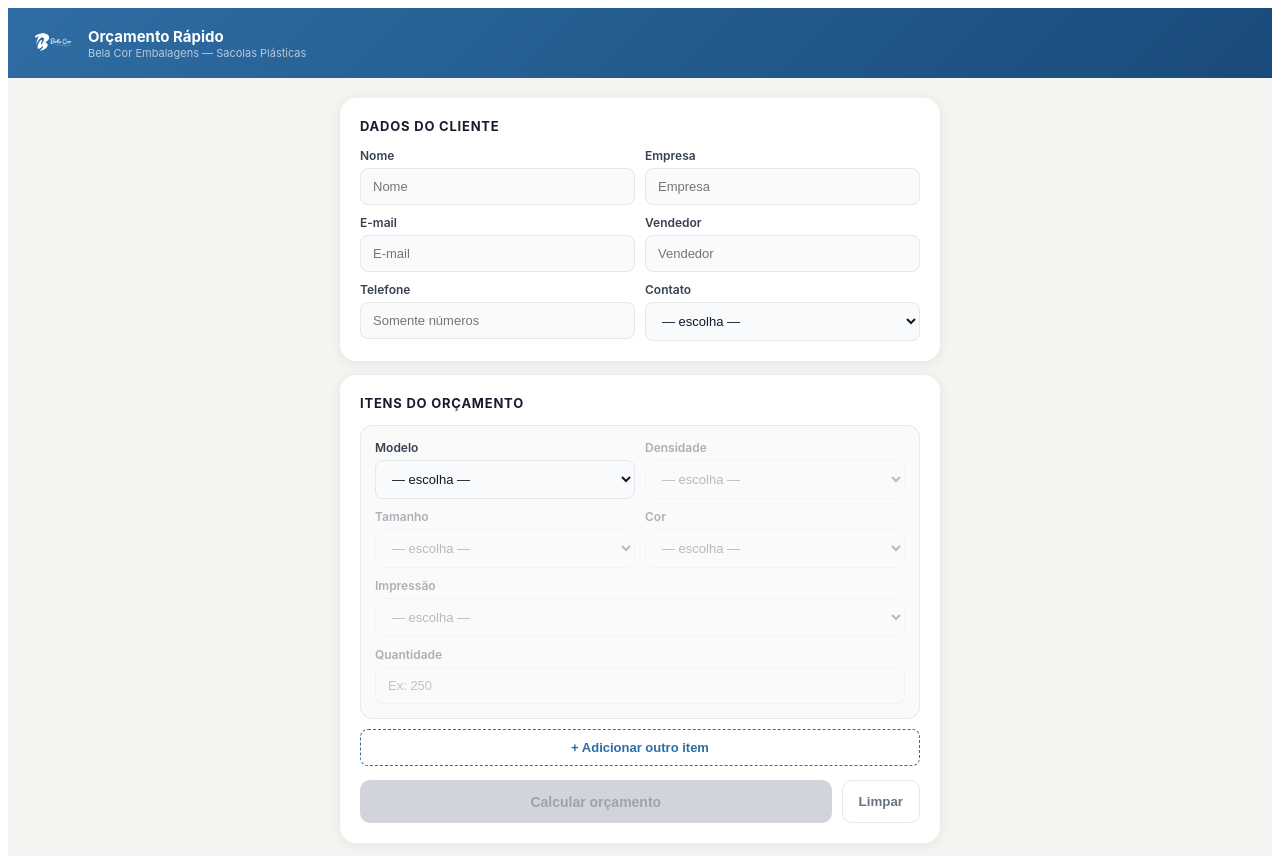
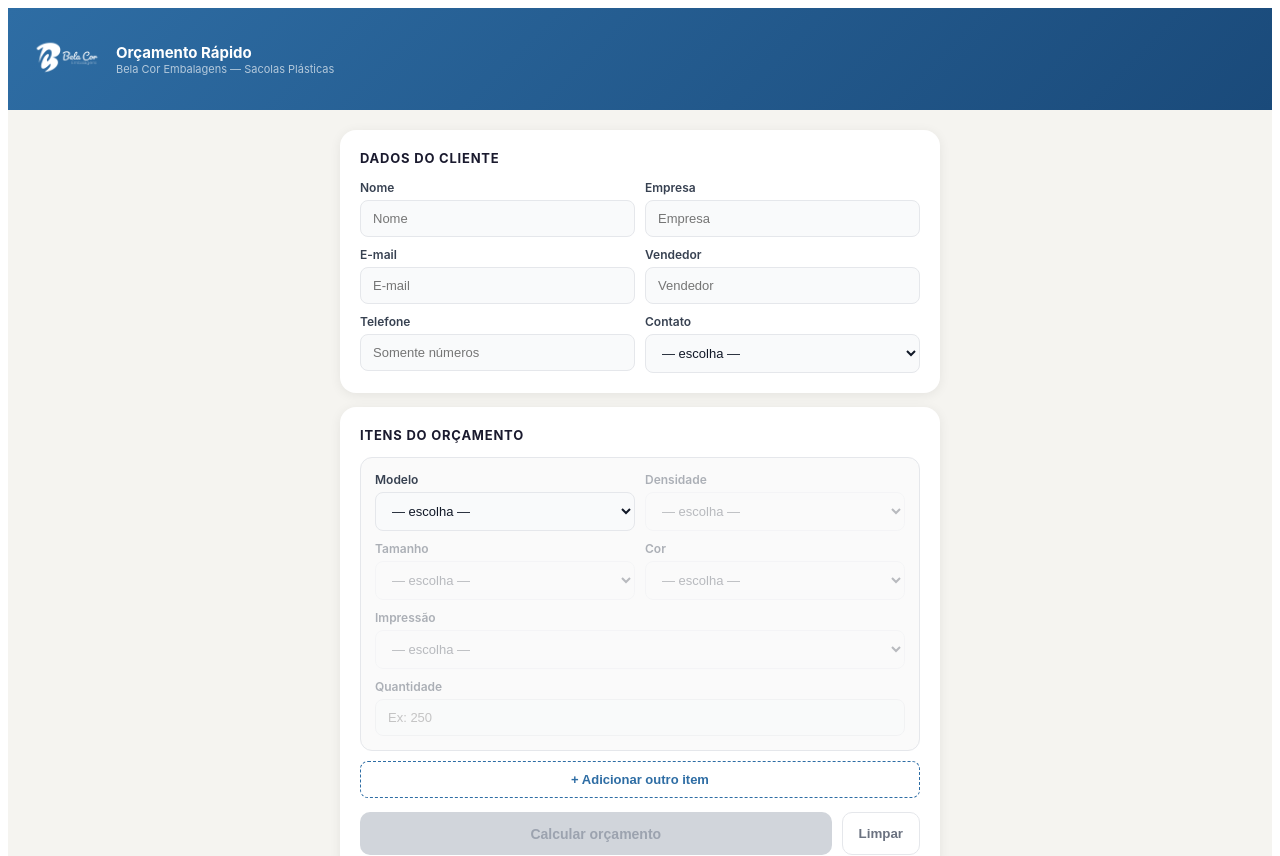
Before and after one commit to PatriciaVinhas/orcamentoBCE, a React (Vite) app: page / in a window 1280 px wide. Shown: the top 856 px of the page. Built offline with nearby package versions, Linux system fonts and the light colour scheme.

Commit message:
Update App.jsx

```diff
--- a/src/App.jsx
+++ b/src/App.jsx
@@ -297,8 +297,8 @@ export default function App() {
   *{margin:0;padding:0;box-sizing:border-box;}
   body{font-family:Arial,sans-serif;font-size:11px;color:#1a1a1a;background:#fff;}
   .wm{position:fixed;top:50%;left:50%;transform:translate(-50%,-50%);opacity:0.04;width:400px;height:400px;background-image:url(${LOGO});background-size:contain;background-repeat:no-repeat;background-position:center;pointer-events:none;}
-  .hbar{background:linear-gradient(135deg,#2E6DA4 0%,#1a4a7a 60%,#0d2440 100%);padding:16px 28px;display:flex;justify-content:space-between;align-items:center;}
-  .limg{height:52px;filter:brightness(0) invert(1);}
+  .hbar{background:linear-gradient(135deg,#2E6DA4 0%,#1a4a7a 60%,#0d2440 100%);padding:20px 28px;display:flex;justify-content:space-between;align-items:center;}
+  .limg{height:80px;filter:brightness(0) invert(1);}
   .hinfo{text-align:right;color:#fff;}
   .hlabel{font-size:9px;color:rgba(255,255,255,0.6);letter-spacing:.12em;text-transform:uppercase;}
   .hdata{font-size:15px;font-weight:900;margin-top:2px;}
@@ -367,8 +367,8 @@ export default function App() {
 
   return (
     <div style={{ minHeight:"100vh", background:"#F5F4F0", fontFamily:"'Inter',system-ui,sans-serif" }}>
-      <div style={{ background:"linear-gradient(135deg,#2E6DA4,#1a4a7a)", padding:"14px 24px", display:"flex", alignItems:"center", gap:14 }}>
-        <img src={LOGO} alt="Bela Cor" style={{ height:42, filter:"brightness(0) invert(1)" }} />
+      <div style={{ background:"linear-gradient(135deg,#2E6DA4,#1a4a7a)", padding:"16px 24px", display:"flex", alignItems:"center", gap:14 }}>
+        <img src={LOGO} alt="Bela Cor" style={{ height:70, filter:"brightness(0) invert(1)" }} />
         <div>
           <div style={{ color:"#fff", fontWeight:700, fontSize:15 }}>Orçamento Rápido</div>
           <div style={{ color:"rgba(255,255,255,0.65)", fontSize:11 }}>Bela Cor Embalagens — Sacolas Plásticas</div>
```
